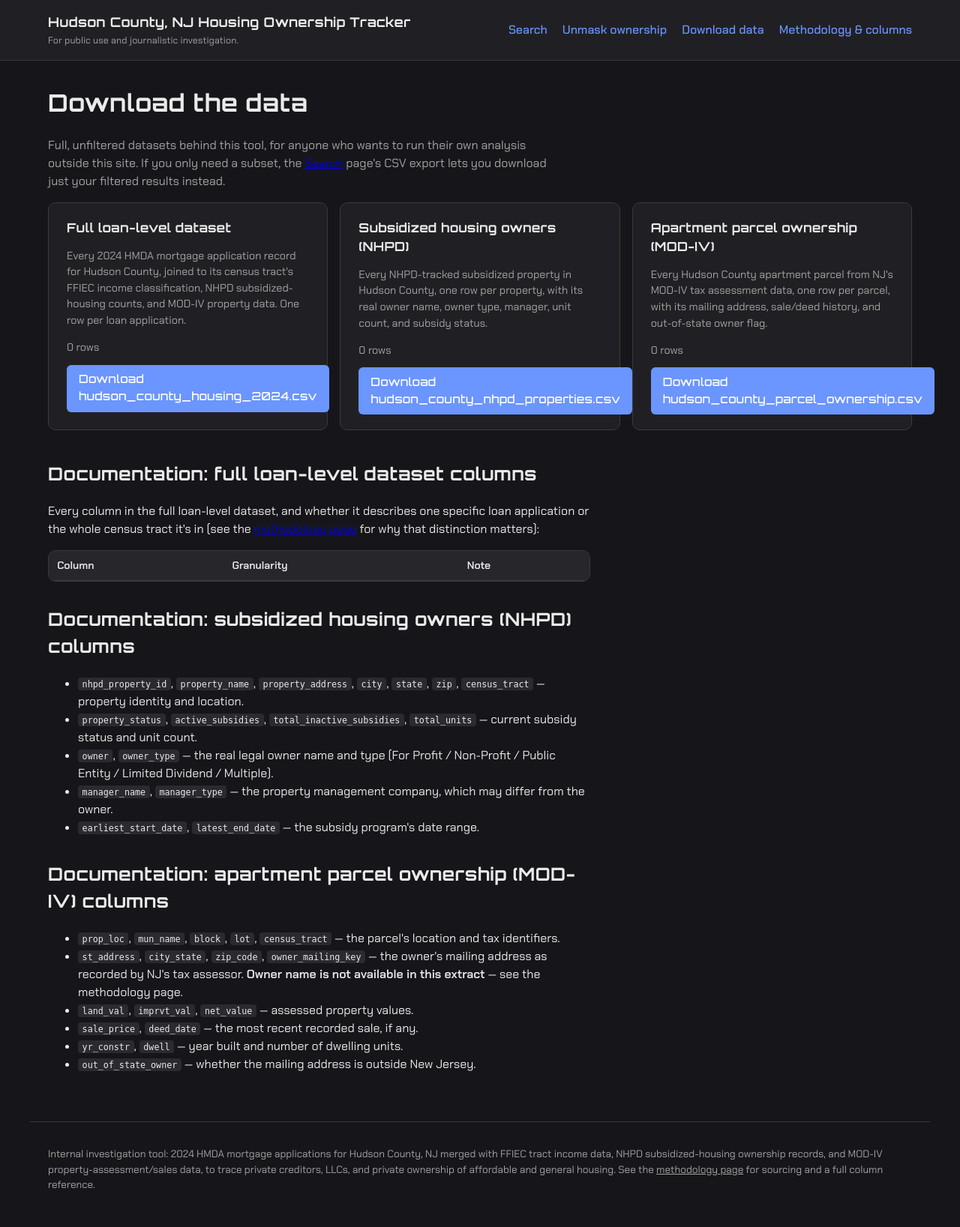
After one commit to natalierjonas/hudson-county-investigative-db, a Flask app: page /download in a window 1280 px wide. The commit adds this page. Shown: the whole page at 75% size. Run offline with Flask 3, Linux system fonts and the light colour scheme; data that the repository does not hold is empty.

Commit message:
Add dedicated download page with full-dataset CSVs and documentation

```diff
--- a/app.py
+++ b/app.py
@@ -5,12 +5,30 @@ import sqlite3
 from urllib.parse import urlencode
 
 import markdown
-from flask import Flask, g, render_template, request, Response, jsonify
+from flask import Flask, abort, g, render_template, request, Response, jsonify
 
 DATABASE = "databasesapp.db"
 METHODOLOGY_MD = "content/methodology.md"
 PER_PAGE = 25
 MAX_PER_PAGE = 100
+
+DOWNLOADS = {
+    "loans": {
+        "filename": "hudson_county_housing_2024.csv",
+        "label": "Full loan-level dataset",
+        "description": "Every 2024 HMDA mortgage application record for Hudson County, joined to its census tract's FFIEC income classification, NHPD subsidized-housing counts, and MOD-IV property data. One row per loan application.",
+    },
+    "nhpd_properties": {
+        "filename": "hudson_county_nhpd_properties.csv",
+        "label": "Subsidized housing owners (NHPD)",
+        "description": "Every NHPD-tracked subsidized property in Hudson County, one row per property, with its real owner name, owner type, manager, unit count, and subsidy status.",
+    },
+    "parcel_ownership": {
+        "filename": "hudson_county_parcel_ownership.csv",
+        "label": "Apartment parcel ownership (MOD-IV)",
+        "description": "Every Hudson County apartment parcel from NJ's MOD-IV tax assessment data, one row per parcel, with its mailing address, sale/deed history, and out-of-state owner flag.",
+    },
+}
 
 PINNED_COLUMN = "census_tract"
 
@@ -386,6 +404,38 @@ def create_app():
             methodology_html=methodology_html,
         )
 
+    @app.route("/download")
+    def download_page():
+        db = get_db()
+        datasets = []
+        for key, meta in DOWNLOADS.items():
+            count = db.execute(f"SELECT COUNT(*) FROM {key}").fetchone()[0]
+            datasets.append({**meta, "key": key, "count": count})
+        column_metadata = db.execute(
+            "SELECT column_name, granularity, note FROM column_metadata"
+        ).fetchall()
+        return render_template("download.html", datasets=datasets, column_metadata=column_metadata)
+
+    @app.route("/download/<dataset_key>.csv")
+    def download_csv(dataset_key):
+        if dataset_key not in DOWNLOADS:
+            abort(404)
+        db = get_db()
+        columns = [r[1] for r in db.execute(f"PRAGMA table_info({dataset_key})").fetchall()]
+        rows = db.execute(f"SELECT * FROM {dataset_key} ORDER BY rowid").fetchall()
+
+        buffer = io.StringIO()
+        writer = csv.writer(buffer)
+        writer.writerow(columns)
+        for row in rows:
+            writer.writerow(list(row))
+
+        return Response(
+            buffer.getvalue(),
+            mimetype="text/csv",
+            headers={"Content-Disposition": f"attachment; filename={DOWNLOADS[dataset_key]['filename']}"},
+        )
+
     @app.route("/ownership")
     def ownership():
         db = get_db()
--- a/static/style.css
+++ b/static/style.css
@@ -213,6 +213,23 @@ button:hover, .button:hover { opacity: 0.9; }
 .results-count { color: var(--muted); margin: 0.75rem 0; }
 .export-links { display: flex; gap: 0.5rem; }
 
+.download-grid {
+  display: grid;
+  grid-template-columns: repeat(auto-fit, minmax(260px, 1fr));
+  gap: 1rem;
+  margin-bottom: 2.5rem;
+}
+
+.download-card {
+  background: var(--card-bg);
+  border: 1px solid var(--border);
+  border-radius: 10px;
+  padding: 1.25rem 1.5rem;
+}
+
+.download-card h2 { margin-top: 0; font-size: 1.05rem; }
+.download-card p { color: var(--muted); font-size: 0.9rem; }
+
 .table-wrap {
   overflow-x: auto;
   border: 1px solid var(--border);
--- a/templates/base.html
+++ b/templates/base.html
@@ -19,6 +19,7 @@
       <nav>
         <a href="{{ url_for('index') }}">Search</a>
         <a href="{{ url_for('ownership') }}">Unmask ownership</a>
+        <a href="{{ url_for('download_page') }}">Download data</a>
         <a href="{{ url_for('methodology') }}">Methodology &amp; columns</a>
       </nav>
     </div>
--- /dev/null
+++ b/templates/download.html
@@ -0,0 +1,60 @@
+{% extends "base.html" %}
+{% block content %}
+<h1>Download the data</h1>
+<p class="lede">
+  Full, unfiltered datasets behind this tool, for anyone who wants to run their own analysis outside
+  this site. If you only need a subset, the <a href="{{ url_for('index') }}">Search</a> page's CSV
+  export lets you download just your filtered results instead.
+</p>
+
+<div class="download-grid">
+  {% for d in datasets %}
+  <div class="download-card">
+    <h2>{{ d.label }}</h2>
+    <p>{{ d.description }}</p>
+    <p class="results-count">{{ "{:,}".format(d.count) }} rows</p>
+    <a class="button" href="{{ url_for('download_csv', dataset_key=d.key) }}">Download {{ d.filename }}</a>
+  </div>
+  {% endfor %}
+</div>
+
+<section class="prose">
+  <h2>Documentation: full loan-level dataset columns</h2>
+  <p>Every column in the full loan-level dataset, and whether it describes one specific loan application or the whole census tract it's in (see the <a href="{{ url_for('methodology') }}">methodology page</a> for why that distinction matters):</p>
+  <div class="table-wrap">
+  <table>
+    <thead>
+      <tr><th>Column</th><th>Granularity</th><th>Note</th></tr>
+    </thead>
+    <tbody>
+      {% for col in column_metadata %}
+      <tr>
+        <td><code>{{ col['column_name'] }}</code></td>
+        <td>{{ col['granularity'] }}</td>
+        <td style="white-space: normal;">{{ col['note'] }}</td>
+      </tr>
+      {% endfor %}
+    </tbody>
+  </table>
+  </div>
+
+  <h2>Documentation: subsidized housing owners (NHPD) columns</h2>
+  <ul>
+    <li><code>nhpd_property_id</code>, <code>property_name</code>, <code>property_address</code>, <code>city</code>, <code>state</code>, <code>zip</code>, <code>census_tract</code> &mdash; property identity and location.</li>
+    <li><code>property_status</code>, <code>active_subsidies</code>, <code>total_inactive_subsidies</code>, <code>total_units</code> &mdash; current subsidy status and unit count.</li>
+    <li><code>owner</code>, <code>owner_type</code> &mdash; the real legal owner name and type (For Profit / Non-Profit / Public Entity / Limited Dividend / Multiple).</li>
+    <li><code>manager_name</code>, <code>manager_type</code> &mdash; the property management company, which may differ from the owner.</li>
+    <li><code>earliest_start_date</code>, <code>latest_end_date</code> &mdash; the subsidy program's date range.</li>
+  </ul>
+
+  <h2>Documentation: apartment parcel ownership (MOD-IV) columns</h2>
+  <ul>
+    <li><code>prop_loc</code>, <code>mun_name</code>, <code>block</code>, <code>lot</code>, <code>census_tract</code> &mdash; the parcel's location and tax identifiers.</li>
+    <li><code>st_address</code>, <code>city_state</code>, <code>zip_code</code>, <code>owner_mailing_key</code> &mdash; the owner's mailing address as recorded by NJ's tax assessor. <strong>Owner name is not available in this extract</strong> &mdash; see the methodology page.</li>
+    <li><code>land_val</code>, <code>imprvt_val</code>, <code>net_value</code> &mdash; assessed property values.</li>
+    <li><code>sale_price</code>, <code>deed_date</code> &mdash; the most recent recorded sale, if any.</li>
+    <li><code>yr_constr</code>, <code>dwell</code> &mdash; year built and number of dwelling units.</li>
+    <li><code>out_of_state_owner</code> &mdash; whether the mailing address is outside New Jersey.</li>
+  </ul>
+</section>
+{% endblock %}
```
